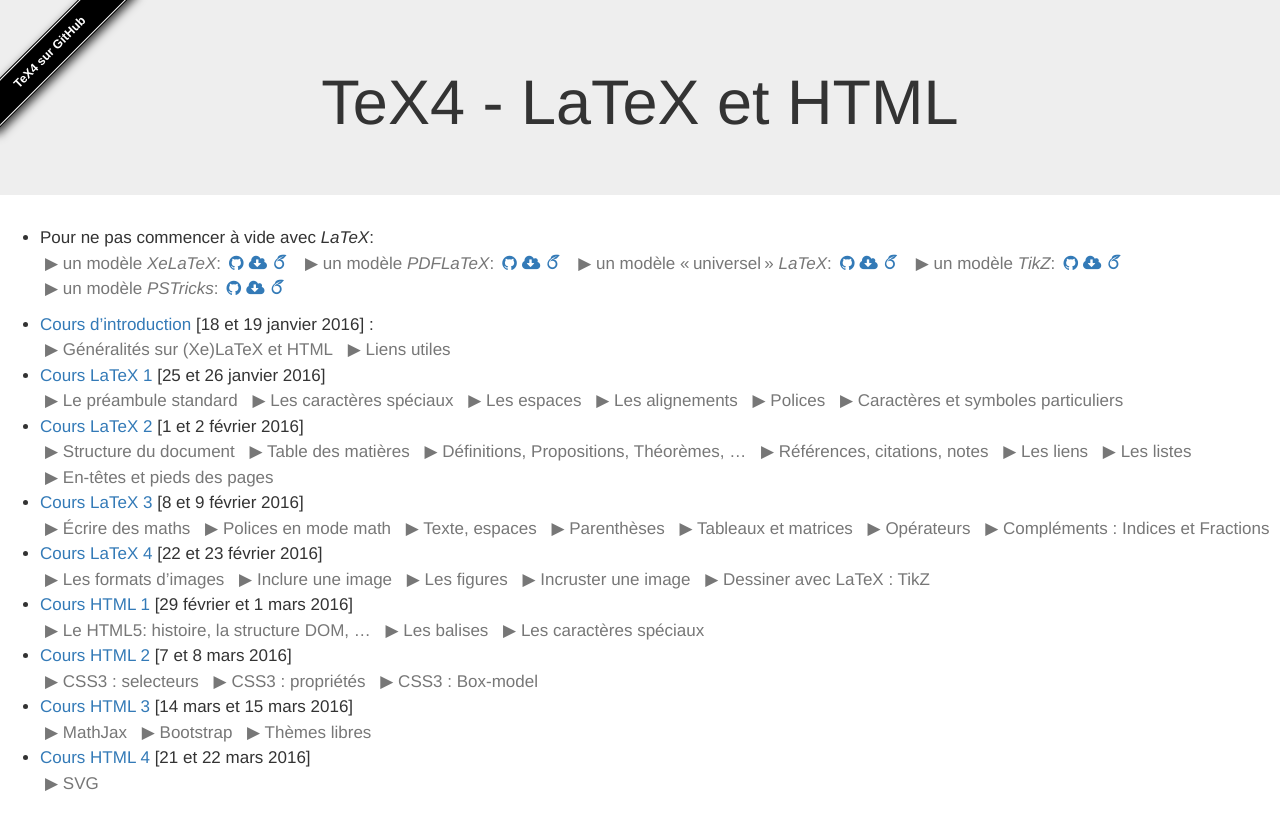
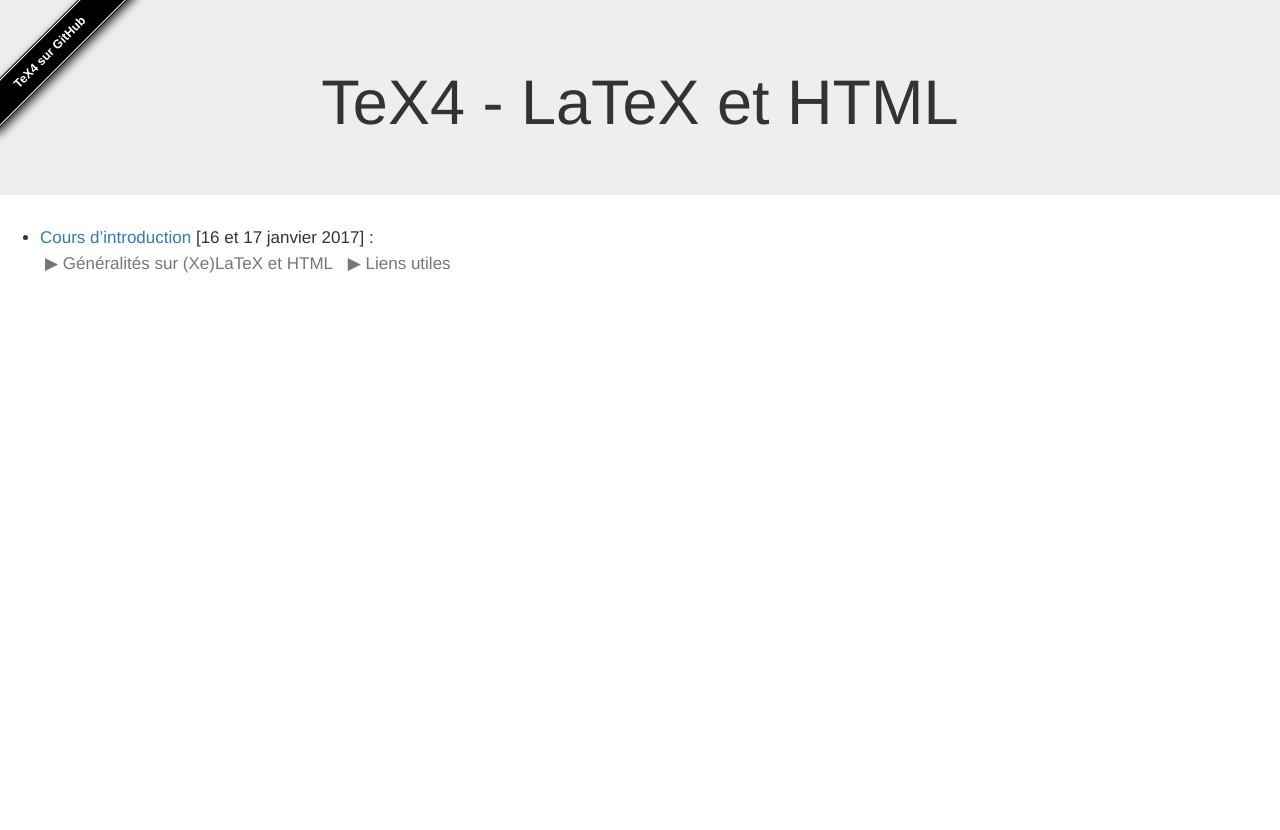
Before and after one commit to ktzanev/tex4lille1, a Jekyll site: the page built from index.md, in a window 1280 px wide. Shown: the top 830 px of the page. Built offline with Jekyll 4.4.1, drawn with Linux system fonts in a browser that asks for light colours; nearby versions of some CDN libraries.

Commit message:
préparation pour 2017

```diff
--- a/index.md
+++ b/index.md
@@ -2,6 +2,7 @@
 layout: default
 ---
 
+{% comment %}
 - Pour ne pas commencer à vide avec _LaTeX_:
   + un modèle _XeLaTeX_: [ ](exemple://ModeleXeLaTeX.tex)
   + un modèle _PDFLaTeX_: [ ](exemple://ModelePDFLaTeX.tex)
@@ -9,19 +10,22 @@ layout: default
   + un modèle _TikZ_: [ ](exemple://ModeleTikZ.tex)
   + un modèle _PSTricks_: [ ](exemple://ModelePSTricks.tex)
 {: class='modeles'}
+{% endcomment %}
 
 
-- [Cours d'introduction](cours_intro.html) [18 et 19 janvier 2016] :
+- [Cours d'introduction](cours_intro.html) [16 et 17 janvier 2017] :
   +   Généralités sur (Xe)LaTeX et HTML
   +   Liens utiles
-- [Cours LaTeX 1](cours_latex1.html) [25 et 26 janvier 2016]
+
+{% comment %}
+- [Cours LaTeX 1](cours_latex1.html) [23 et 24 janvier 2017]
   +   Le préambule standard
   +   Les caractères spéciaux
   +   Les espaces
   +   Les alignements
   +   Polices
   +   Caractères et symboles particuliers
-- [Cours LaTeX 2](cours_latex2.html) [1 et 2 février 2016]
+- [Cours LaTeX 2](cours_latex2.html) [30 et 31 janvier 2017]
   +   Structure du document
   +   Table des matières
   +   Définitions, Propositions, Théorèmes, ...
@@ -29,7 +33,7 @@ layout: default
   +   Les liens
   +   Les listes
   +   En-têtes et pieds des pages
-- [Cours LaTeX 3](cours_latex3.html) [8 et 9 février 2016]
+- [Cours LaTeX 3](cours_latex3.html) [6 et 7 février 2017]
   +   Écrire des maths
   +   Polices en mode math
   +   Texte, espaces
@@ -37,23 +41,24 @@ layout: default
   +   Tableaux et matrices
   +   Opérateurs
   +   Compléments : Indices et Fractions
-- [Cours LaTeX 4](cours_latex4.html) [22 et 23 février 2016]
+- [Cours LaTeX 4](cours_latex4.html) [13 et 14 février 2017]
   +   Les formats d'images
   +   Inclure une image
   +   Les figures
   +   Incruster une image
   +   Dessiner avec LaTeX : TikZ
-- [Cours HTML 1](cours_html1.html) [29 février et 1 mars 2016]
+- [Cours HTML 1](cours_html1.html) [27 et 28 février 2017]
   +   Le HTML5: histoire, la structure DOM, ...
   +   Les balises
   +   Les caractères spéciaux
-- [Cours HTML 2](cours_html2.html) [7 et 8 mars 2016]
+- [Cours HTML 2](cours_html2.html) [6 et 7 mars 2017]
   +   CSS3 : selecteurs
   +   CSS3 : propriétés
   +   CSS3 : Box-model
-- [Cours HTML 3](cours_html3.html) [14 mars et 15 mars 2016]
+- [Cours HTML 3](cours_html3.html) [13 mars et 14 mars 2017]
   +   MathJax
   +   Bootstrap
   +   Thèmes libres
-- [Cours HTML 4](cours_html4.html) [21 et 22 mars 2016]
+- [Cours HTML 4](cours_html4.html) [20 et 21 mars 2017]
   +   SVG
+{% endcomment %}
```
